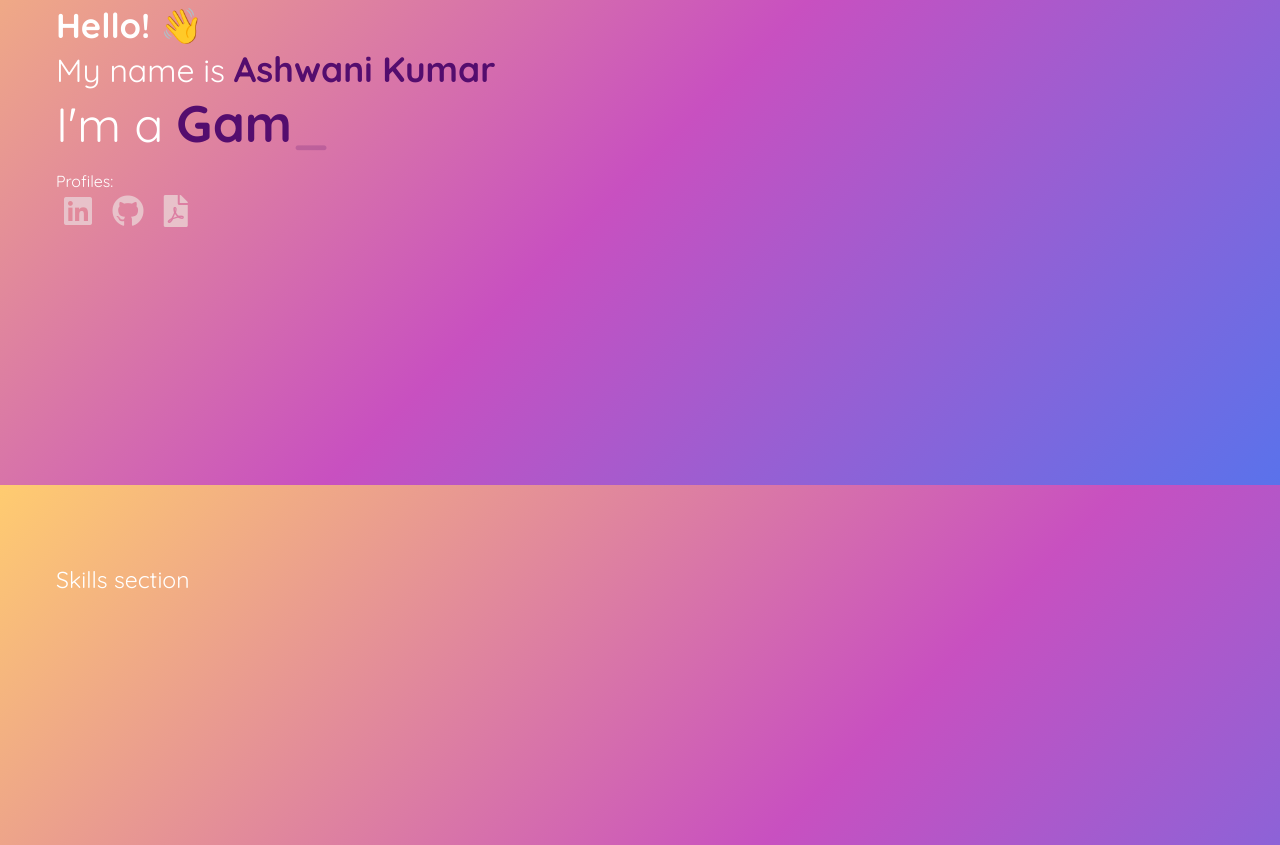
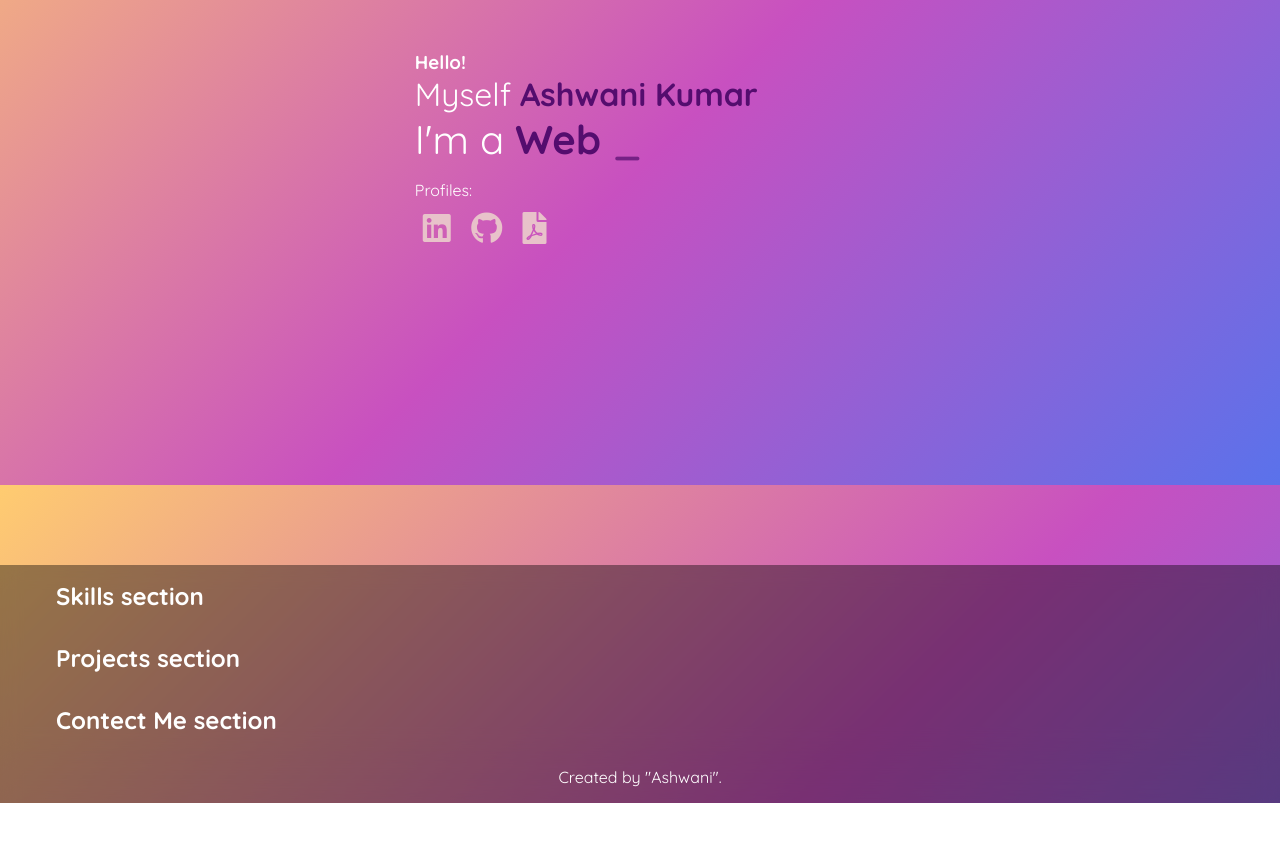
Before and after one commit to ashwani422/portfolio2, a website: page index.html in a window 1280 px wide. Shown: the part 315-1160 px from the top of the page. After the commit the page ends 1118 px from the top, so only its background shows below. Drawn offline with Linux system fonts and the light colour scheme.

Commit message:
Fixed some styling issues in intro section and set up the UI for further development, all clear

```diff
--- a/index.html
+++ b/index.html
@@ -46,15 +46,12 @@
   </header>
   <!-- ENDING Header ---------------------------------------------------------------------------------->
 
-
-
   <!-- STARTING Main Section -------------------------------------------------------------------------------->
-  <main class="container">
-    <section id="intro" class="section100vh">
+  <section id="intro" class="h-screen container">
     <!-- Intro details DIV -->
     <div class="intro-details-div">
-        <h1>Hello! 👋</h1>
-        <p>My name is <span class="name">Ashwani Kumar</span></p>
+      <h3>Hello!</h3>
+      <p>Myself <span class="name">Ashwani Kumar</span></p>
       <div class="type_writer_wrapper">I'm a <div id="type_writer_div"></div></div>
       <div class="social-media-wrapper">
         <p>Profiles:</p>
@@ -65,29 +62,30 @@
     </div>
   </section>
 
-    <section id="skills" class="section100vh">
-      Skills section
+  <main>
+    <section id="skills" class="container">
+      <h2>Skills section</h2>
     </section>
 
-    <section id="projects" class="section100vh">
-      Projects section
+    <section id="projects" class="container">
+      <h2>Projects section</h2>
     </section>
 
-    <section id="contactme" class="section100vh">
-      Contect Me section
+    <section id="contactme" class="container">
+      <h2>Contect Me section</h2>
     </section>
   </main>
   <!-- ENDING Main Section ---------------------------------------------------------------------------------->
 
 
-
   <!-- STARTING Footer -------------------------------------------------------------------------------->
   <footer>
     <div class="container">
-      Footer here
+      Created by <span>"Ashwani"</span>.
     </div>
   </footer>
   <!-- ENDING Footer ---------------------------------------------------------------------------------->
+
 
   <!-- STARTING Scripts -------------------------------------------------------------------------------->
   <script src="./js/script.js"></script>
--- a/scss/_config.scss
+++ b/scss/_config.scss
@@ -43,6 +43,11 @@ $theme-colors: (
 @mixin transition_5ms_ease_in_out {
   transition: .5s ease-in-out;
 }
+
+@mixin bg-black-transparent($t-level: 0.4) {
+  background: rgba($color: #000000, $alpha: $t-level);
+  backdrop-filter: blur(10px);
+}
 //-- ENDING Mixins ----------------------------------------------------------------------------------
 
 
@@ -73,6 +78,6 @@ body {
 
   // minimum font-size = 14px
   // maximum font-size = 26px
-  font-size: calc(14px + (26 - 14) * ((100vw - 300px) / (1600 - 300)));
+  // font-size: calc(14px + (26 - 14) * ((100vw - 300px) / (1600 - 300)));
 }
 //-- ENDING Defaults ----------------------------------------------------------------------------------
--- /dev/null
+++ b/scss/_contact_section.scss
@@ -0,0 +1,3 @@
+#contactme {
+  padding: 1rem;
+}
--- /dev/null
+++ b/scss/_footer.scss
@@ -0,0 +1,7 @@
+@use './config' as *;
+
+footer {
+  @include bg-black-transparent();
+  padding: 1rem;
+  text-align: center;
+}
--- a/scss/_intro_section.scss
+++ b/scss/_intro_section.scss
@@ -5,34 +5,42 @@
 
 
 //-- STARTING Intro Section Styles --------------------------------------------------------------------------------
-section#intro {
+#intro {
+  margin-top: 4rem;
+  margin-bottom: 1rem;
+  padding: 1rem;
   position: relative;
   display: flex;
+  justify-content: center;
+  align-items: center;
 
   & > .intro-details-div {
+
     & > p {
       font-size: 2rem;
 
       & > .name {
         color: map-get($map: $theme-colors, $key: 'primary');
-        font-size: 2.2rem;
         font-weight: 700;
       }
     }
 
     .type_writer_wrapper {
-      font-size: 3rem;
+      font-size: 2.5rem;
     }
 
     #type_writer_div {
       color: map-get($map: $theme-colors, $key: 'primary');
-      font-size: 3.2rem;
       font-weight: 700;
     }
 
     & > .social-media-wrapper {
       margin-top: 1rem;
       font-size: 1rem;
+
+      p {
+        margin-bottom: .5rem;
+      }
 
       & > a {
         margin: .5rem;;
--- a/scss/_media_queries.scss
+++ b/scss/_media_queries.scss
@@ -10,6 +10,7 @@
   //-- STARTING intro-details-div media queries --------------------------------------------------------------------------------
   div#type_writer_div {
     display: inline-block;
+    min-width: 350px;
   }
   //-- ENDING intro-details-div media queries ----------------------------------------------------------------------------------
 }
@@ -67,14 +68,6 @@
 
   }
   //-- ENDING Navbar media queries ----------------------------------------------------------------------------------
-
-
-  //-- STARTING Intro section styles --------------------------------------------------------------------------------
-  .intro-details-div {
-    align-self: center;
-  }
-  //-- ENDING Intro section styles ----------------------------------------------------------------------------------
-
 }
 
 
--- a/scss/_navbar.scss
+++ b/scss/_navbar.scss
@@ -83,7 +83,7 @@ header {
           transition: background 1s;
 
           &:hover {
-            background: rgba($color: #000000, $alpha: .4);
+            background: rgba($color: #000000, $alpha: .5);
           }
         }
       }
--- /dev/null
+++ b/scss/_projects_section.scss
@@ -0,0 +1,3 @@
+#projects {
+  padding: 1rem;
+}
--- /dev/null
+++ b/scss/_skills_section.scss
@@ -0,0 +1,3 @@
+#skills {
+  padding: 1rem;
+}
--- a/scss/main.scss
+++ b/scss/main.scss
@@ -8,13 +8,16 @@
 @use './navbar';
 @use './media_queries';
 @use './intro_section';
+@use './skills_section';
+@use './projects_section';
+@use './contact_section';
+@use './footer';
 //-- ENDING Partials ----------------------------------------------------------------------------------
 
 
 //-- STARTING Defaults --------------------------------------------------------------------------------
 main {
-  max-width: 100%;
-  min-height: 100vh;
+  @include bg-black-transparent();
 }
 
 a {
@@ -48,9 +51,7 @@ a {
   display: inline-block;
 }
 
-.section100vh {
+.h-screen {
   min-height: 100vh;
-  padding-top: 5rem;
-  padding-bottom: 1rem;
 }
 //-- ENDING Classes ----------------------------------------------------------------------------------
```
Also changed, not shown: css/main.css, 1 other file. Lines whose indentation alone changed are shown as unchanged.
